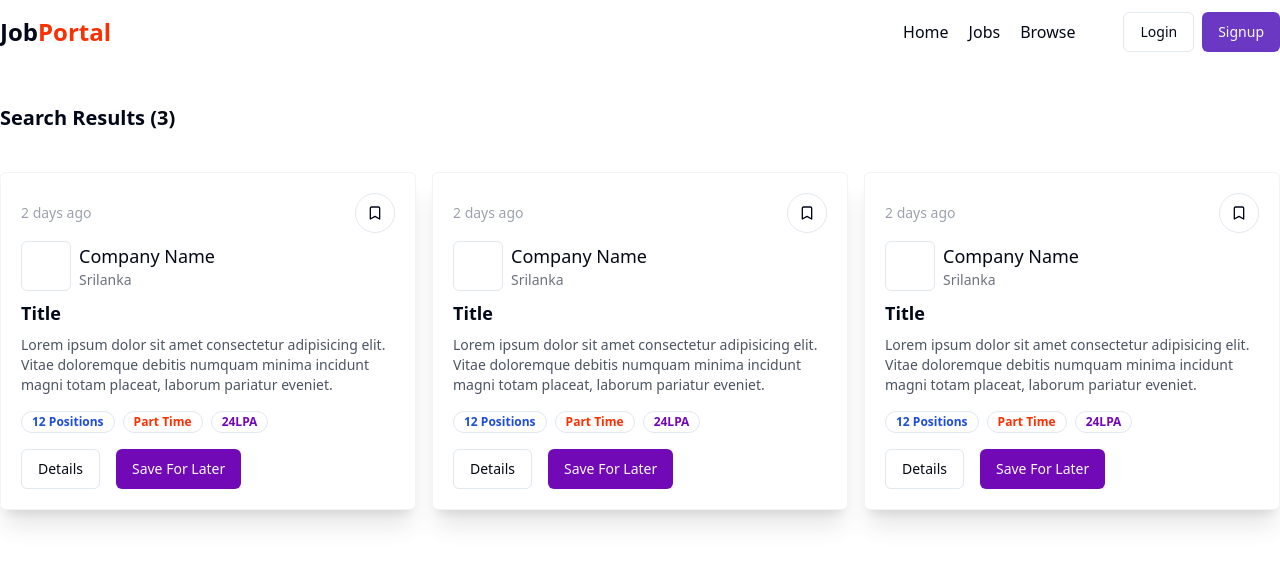
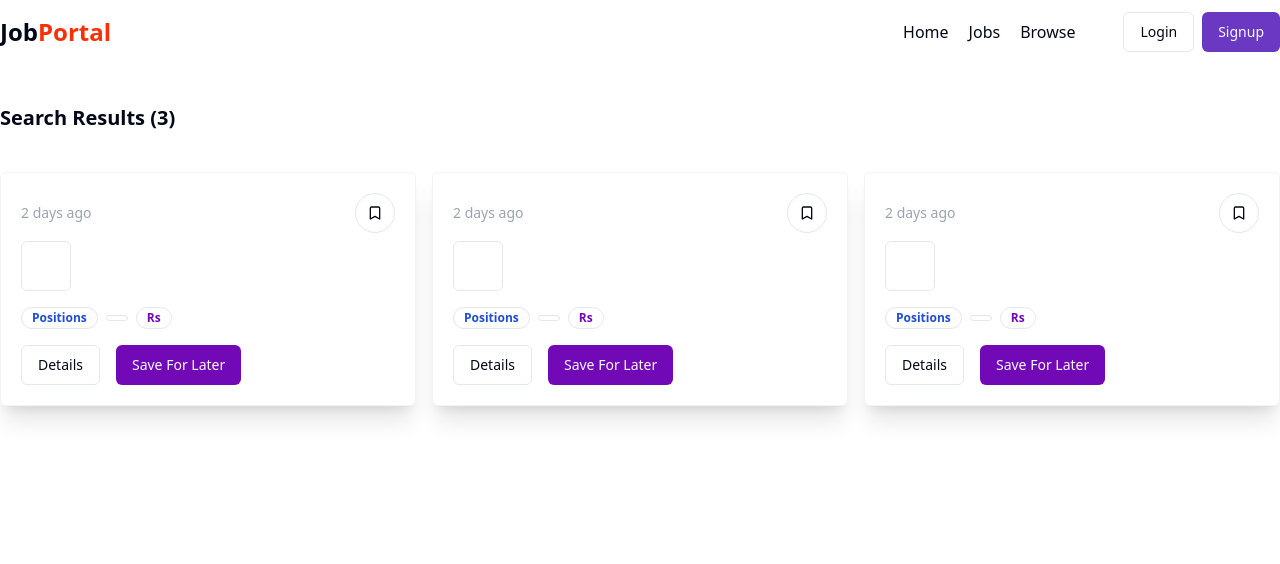
Before and after one commit to Sanil-Sandeep/JobHunt-MERN-JobPortal, a React (Vite) app in the folder frontend/: page /browse in a window 1280 px wide. Shown: the top 564 px of the page. Built offline with nearby package versions, Linux system fonts and the light colour scheme; grey boxes are pictures that could not be loaded.

Commit message:
Update Job.jsx

```diff
--- a/frontend/src/components/Job.jsx
+++ b/frontend/src/components/Job.jsx
@@ -5,7 +5,7 @@
 import { Badge } from "./ui/badge";
 import { useNavigate } from "react-router-dom";
 
-const Job = () => {
+const Job = ({job}) => {
   const navigate = useNavigate();
   const jobId = "jshdjshjhsuyuuweu";
   return (
@@ -23,21 +23,21 @@
           </Avatar>
         </Button>
         <div>
-          <h1 className="font-medium text-lg">Company Name</h1>
-          <p className="text-sm text-gray-500">Srilanka</p>
+          <h1 className="font-medium text-lg">{job?.company?.name}</h1>
+          <p className="text-sm text-gray-500">{job?.location}</p>
         </div>
       </div>
       <div>
-        <h1 className="font-bold text-lg my-2">Title</h1>
-        <p className="text-sm text-gray-600">Lorem ipsum dolor sit amet consectetur adipisicing elit. Vitae doloremque debitis numquam minima incidunt magni totam placeat, laborum pariatur eveniet.</p>
+        <h1 className="font-bold text-lg my-2">{job?.title}</h1>
+        <p className="text-sm text-gray-600">{job?.description}</p>
       </div>
       <div className='flex items-center gap-2 mt-4'>
-            <Badge className={'text-blue-700 font-bold'} variant="ghost">12 Positions</Badge>
-            <Badge className={'text-[#F83002] font-bold'} variant="ghost">Part Time</Badge>
-            <Badge className={'text-[#7209B7] font-bold'} variant="ghost">24LPA</Badge>
+            <Badge className={'text-blue-700 font-bold'} variant="ghost">{job?.position} Positions</Badge>
+            <Badge className={'text-[#F83002] font-bold'} variant="ghost">{job?.jobType}</Badge>
+            <Badge className={'text-[#7209B7] font-bold'} variant="ghost">Rs {job?.salary}</Badge>
         </div>
         <div className="flex items-center gap-4 mt-4">
-            <Button onClick={() => navigate(`/description/${jobId}`)} variant="outline">Details</Button>
+            <Button onClick={() => navigate(`/description/${job?._id}`)} variant="outline">Details</Button>
             <Button className="bg-[#7209B7]">Save For Later</Button>
         </div>
     </div>
--- a/frontend/src/components/Jobs.jsx
+++ b/frontend/src/components/Jobs.jsx
@@ -21,7 +21,7 @@
                     <div className="flex-1 h-[88vh] overflow-y-auto pb-5">
                         <div className="grid grid-cols-3 gap-4">
                             {
-                                jobArray.map((job) => (
+                                allJobs.map((job) => (
                                     <div key={job?._id}>
                                         <Job job={job}/>
                                     </div>
```
